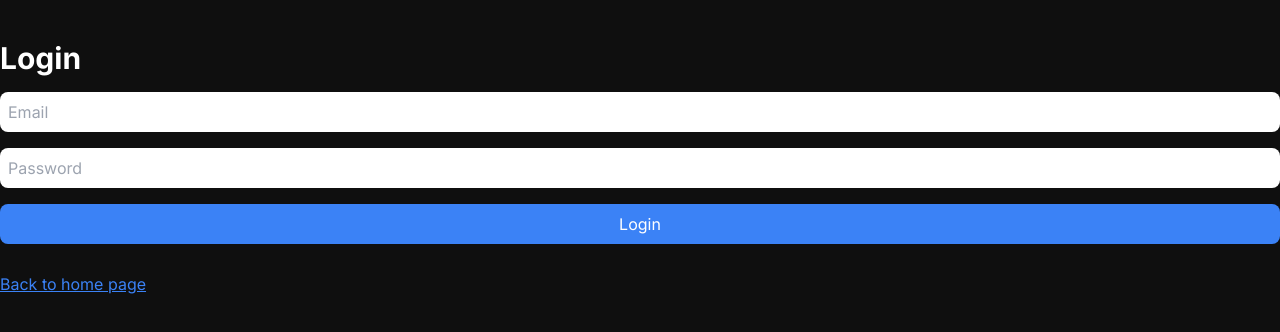
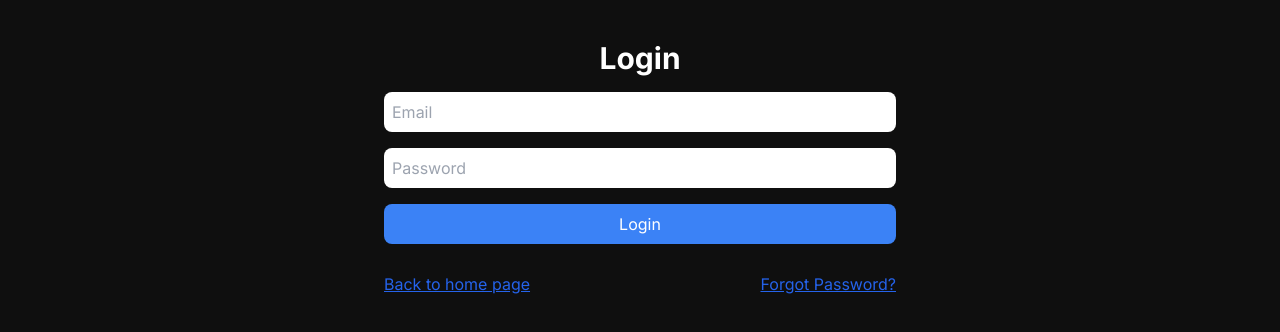
Before and after one commit to matee-safi/afghan-travel-agency, a Next.js app: page /login in a window 1280 px wide. Shown: the top 332 px of the page. Built offline with nearby package versions, Linux system fonts and the light colour scheme; no server answers.

Commit message:
create forgot password option

```diff
--- a/src/app/login/page.tsx
+++ b/src/app/login/page.tsx
@@ -1,14 +1,15 @@
 'use client';
 import React, { useState, useEffect } from 'react';
 import { useRouter } from 'next/navigation';
-import { signInWithEmailAndPassword } from 'firebase/auth';
+import { signInWithEmailAndPassword, getAuth, sendPasswordResetEmail } from 'firebase/auth';
 import { useAuthState } from 'react-firebase-hooks/auth';
 import { auth } from '../firebase';
 import Link from 'next/link';
 
 const Login: React.FC = () => {
-    const router = useRouter();
-    const [user, loading] = useAuthState(auth);
+  const firebaseAuth = getAuth();
+  const router = useRouter();
+  const [user, loading] = useAuthState(auth);
 
   // Redirect to admin page if the user is already logged in
   useEffect(() => {
@@ -20,6 +21,7 @@ const Login: React.FC = () => {
   const [email, setEmail] = useState('');
   const [password, setPassword] = useState('');
   const [error, setError] = useState<string | null>(null);
+  const [resetEmailSent, setResetEmailSent] = useState<boolean>(false);
   const [submitting, setSubmitting] = useState(false);
 
   const handleLogin = async (e: React.FormEvent) => {
@@ -34,9 +36,20 @@ const Login: React.FC = () => {
     setSubmitting(false);
   };
 
+  const handleResetPassword = async () => {
+    try {
+    await sendPasswordResetEmail(firebaseAuth, email);
+    setResetEmailSent(true);
+      setError('');
+    } catch (error: any) {
+      setError(error.message);
+      setResetEmailSent(false);
+    }
+  };
+
   return (
-    <div className="container mx-auto mt-10">
-      <h1 className="text-3xl font-bold mb-4">Login</h1>
+    <div className="container max-w-lg mx-auto mt-10">
+      <h1 className="text-3xl font-bold mb-4 text-center">Login</h1>
       <form onSubmit={handleLogin} className="flex flex-col gap-4">
         <input
           type="email"
@@ -67,11 +80,13 @@ const Login: React.FC = () => {
         </button>
         {error && <p className="text-red-500">{error}</p>}
       </form>
-      <div className="py-7">
-        <Link className="text-blue-500 underline" href="/">
+      <div className="py-7 flex justify-between">
+        <Link className="text-blue-600 underline" href="/">
             Back to home page
         </Link>
+        <button onClick={handleResetPassword} className="underline text-blue-600">Forgot Password?</button>
       </div>
+      {resetEmailSent && <p>Password reset email has been sent!</p>}
     </div>
   );
 };
```
